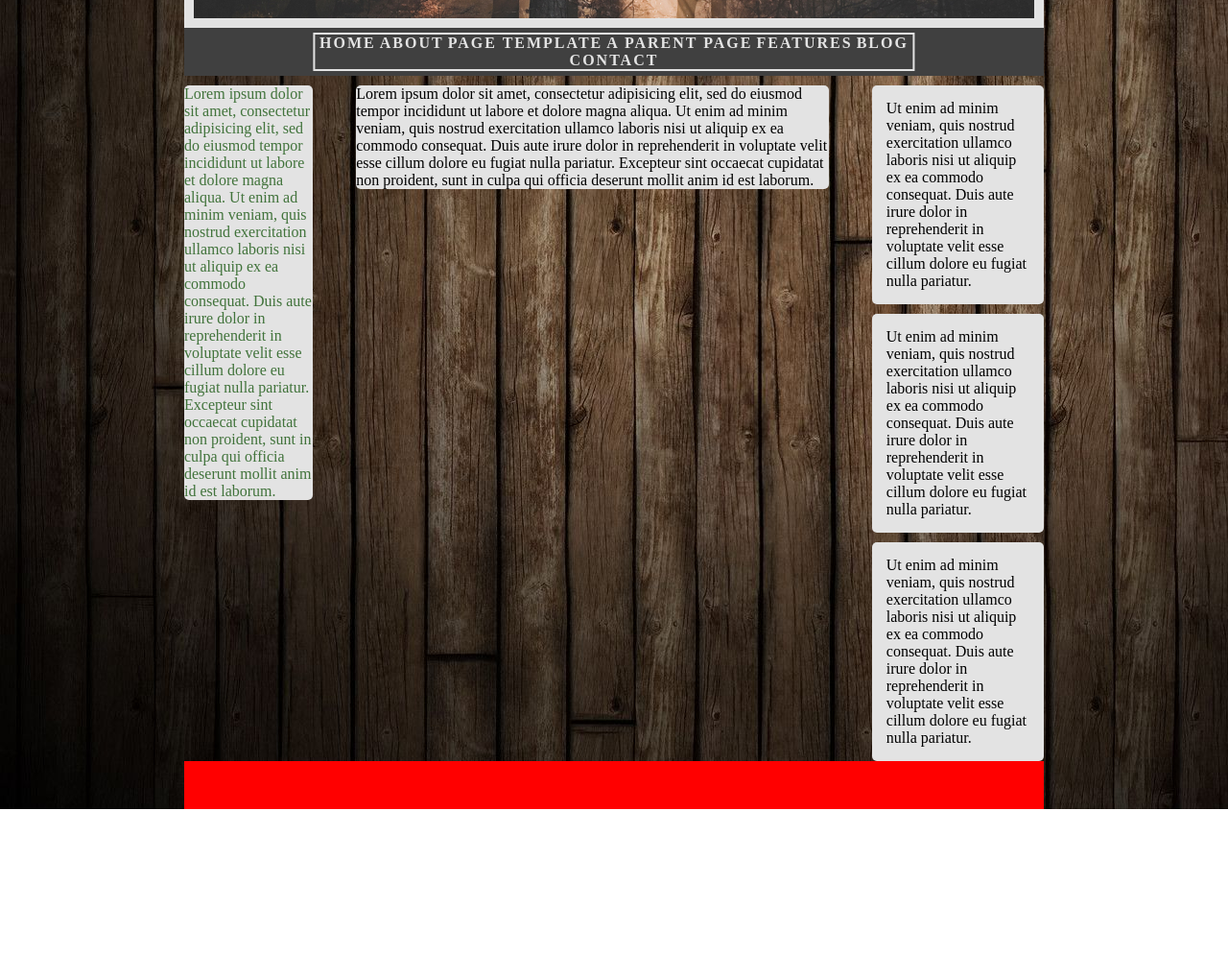
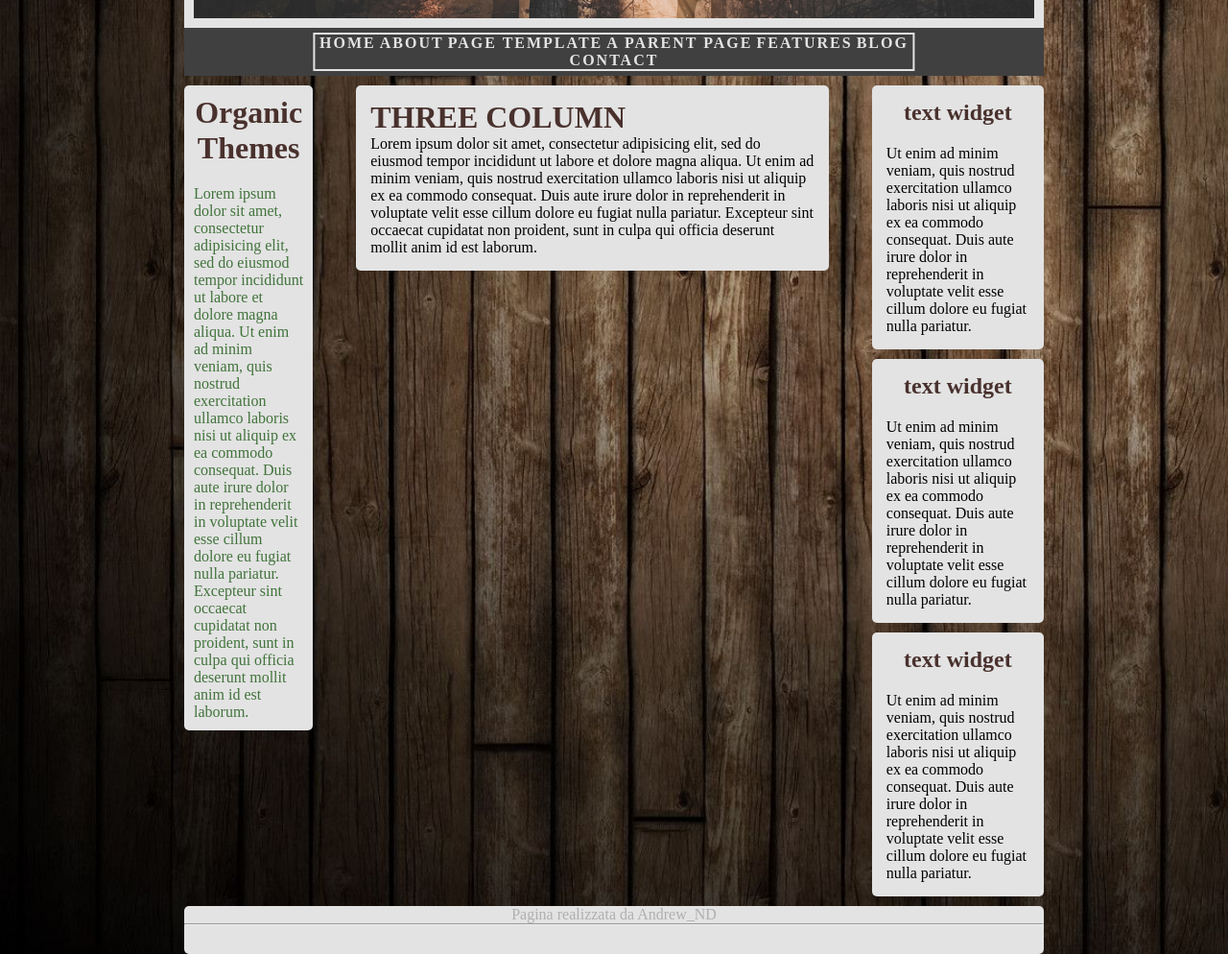
Before and after one commit to AndrewND92/htmlcss-wp, a plain HTML site: page index.html in a window 1280 px wide. Shown: the part 171-1165 px from the top of the page at 96% size. Before the commit the page ends 1014 px from the top, so only its background shows below. Drawn offline with Linux system fonts and the light colour scheme.

Commit message:
finito ma senza dettagli aggiuntivi

```diff
--- a/css/style.css
+++ b/css/style.css
@@ -5,6 +5,8 @@
 }
 body{
   background-image: url(../img/wood.jpg);
+  background-repeat: no-repeat;
+  background-size: cover;
 }
 main{
   width: 70%;
@@ -53,8 +55,9 @@ a {
 footer {
   width: 100%;
   height: 50px;
-  background-color: red;
+  background-color: #e3e3e3;
   margin: 0 auto;
+  border-radius: 5px;
 }
   /* TITOLI DELL'HEADER  */
 #titolohead{
@@ -79,13 +82,17 @@ footer {
   display: table;
   clear: both;
   width: 100%;
-  margin:0 auto;
+  margin-bottom: 10px;
 }
 
 #greentext {
   color: #41733b;
 }
 
+#footer{
+  text-align: center;
+  color: #afafaf;
+}
 .asidesx {
   float: left;
   width:15%;
@@ -93,7 +100,9 @@ footer {
   /* height: 150px; */
   background-color: #e3e3e3;
   border-radius: 5px;
+  padding: 10px;
 }
+
 .middle {
   float: left;
   width: 55%;
@@ -102,6 +111,11 @@ footer {
   background-color: #e3e3e3;
   margin: 0 5%;
   border-radius: 5px;
+  padding: 15px;
+}
+.mid_title{
+  color: #49312d;
+
 }
 .asidedx{
   float: left;
@@ -135,3 +149,9 @@ footer {
   border-radius: 5px;
   padding: 15px;
 }
+.h1_tab{
+  text-align: center;
+  font-weight: 600;
+  color: #49312d;
+  margin-bottom: 20px;
+}
--- a/index.html
+++ b/index.html
@@ -31,28 +31,43 @@
       <div id="contenitore">
 
         <div class="asidesx">
+          <h1 class="h1_tab">Organic Themes</h1>
           <p id="greentext">Lorem ipsum dolor sit amet, consectetur adipisicing elit, sed do eiusmod tempor incididunt ut labore et dolore magna aliqua. Ut enim ad minim veniam, quis nostrud exercitation ullamco laboris nisi ut aliquip ex ea commodo consequat. Duis aute irure dolor in reprehenderit in voluptate velit esse cillum dolore eu fugiat nulla pariatur. Excepteur sint occaecat cupidatat non proident, sunt in culpa qui officia deserunt mollit anim id est laborum.</p>
         </div>
 
         <div class="middle">
+          <h1 class="mid_title">THREE COLUMN</h1>
           <p>Lorem ipsum dolor sit amet, consectetur adipisicing elit, sed do eiusmod tempor incididunt ut labore et dolore magna aliqua. Ut enim ad minim veniam, quis nostrud exercitation ullamco laboris nisi ut aliquip ex ea commodo consequat. Duis aute irure dolor in reprehenderit in voluptate velit esse cillum dolore eu fugiat nulla pariatur. Excepteur sint occaecat cupidatat non proident, sunt in culpa qui officia deserunt mollit anim id est laborum.</p>
         </div>
 
+
         <aside class="asidedx">
-
           <div class="tab1">
-            Ut enim ad minim veniam, quis nostrud exercitation ullamco laboris nisi ut aliquip ex ea commodo consequat. Duis aute irure dolor in reprehenderit in voluptate velit esse cillum dolore eu fugiat nulla pariatur.
+            <h1 class="h1_tab">text widget</h1>
+             <p>
+               Ut enim ad minim veniam, quis nostrud exercitation ullamco laboris nisi ut aliquip ex ea commodo consequat. Duis aute irure dolor in reprehenderit in voluptate velit esse cillum dolore eu fugiat nulla pariatur.
+             </p>
           </div>
           <div class="tab2">
-            Ut enim ad minim veniam, quis nostrud exercitation ullamco laboris nisi ut aliquip ex ea commodo consequat. Duis aute irure dolor in reprehenderit in voluptate velit esse cillum dolore eu fugiat nulla pariatur.
+            <h1 class="h1_tab">text widget</h1>
+            <p>
+              Ut enim ad minim veniam, quis nostrud exercitation ullamco laboris nisi ut aliquip ex ea commodo consequat. Duis aute irure dolor in reprehenderit in voluptate velit esse cillum dolore eu fugiat nulla pariatur.
+            </p>
           </div>
+
           <div class="tab3">
-            Ut enim ad minim veniam, quis nostrud exercitation ullamco laboris nisi ut aliquip ex ea commodo consequat. Duis aute irure dolor in reprehenderit in voluptate velit esse cillum dolore eu fugiat nulla pariatur.
+            <h1 class="h1_tab">text widget</h1>
+            <p>
+              Ut enim ad minim veniam, quis nostrud exercitation ullamco laboris nisi ut aliquip ex ea commodo consequat. Duis aute irure dolor in reprehenderit in voluptate velit esse cillum dolore eu fugiat nulla pariatur.
+            </p>
           </div>
+
 
         </aside>
       </div>
       <footer>
+        <div id="footer">Pagina realizzata da Andrew_ND</div>
+        <hr>
       </footer>
     </main>
 
```
